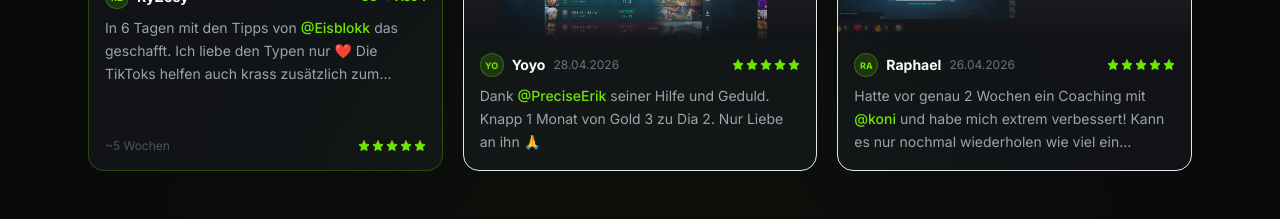
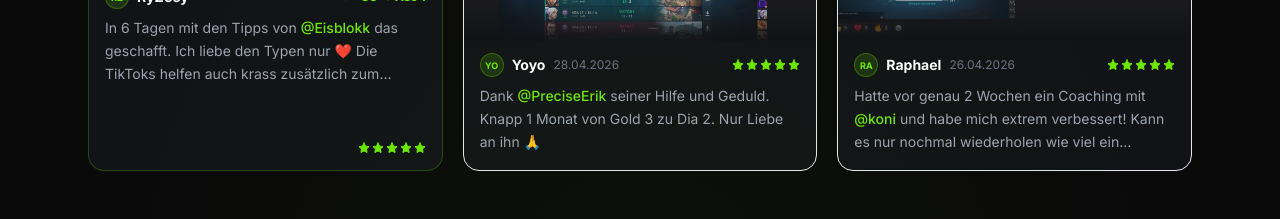
Before and after one commit to justinhelbig96-web/maxranktest, a Next.js app: page / in a window 1280 px wide. Shown: the part 3920-4139 px from the top of the page. Built offline with nearby package versions, Linux system fonts and the light colour scheme.

Commit message:
fix: remove ~5 Wochen label from RyZeey tile

```diff
--- a/components/Testimonials.tsx
+++ b/components/Testimonials.tsx
@@ -136,8 +136,7 @@ export default function Testimonials() {
                 <span className="text-[#6EE800] font-medium">@Eisblokk</span>{" "}
                 das geschafft. Ich liebe den Typen nur ❤️ Die TikToks helfen auch krass zusätzlich zum Coaching.
               </p>
-              <div className="flex items-center justify-between mt-auto">
-                <span className="text-gray-600 text-xs">~5 Wochen</span>
+              <div className="flex items-center justify-end mt-auto">
                 <div className="flex gap-0.5">
                   {[...Array(5)].map((_, j) => (
                     <Star key={j} className="w-3 h-3 text-[#6EE800] fill-[#6EE800]" />
```
